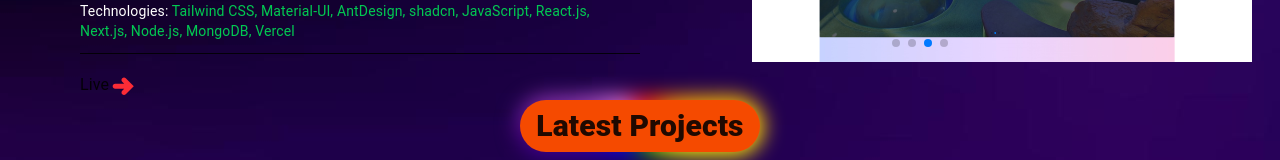
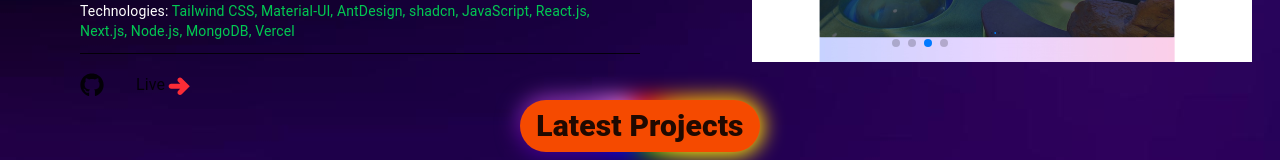
Before and after one commit to Nazrul144/nazrul-portfolio, a Next.js app: page /projects in a window 1280 px wide. Both pictures are taken after a click on the element 928 px from the left and 478 px from the top of the page. Shown: the part 435-595 px from the top of the page. Built offline with nearby package versions, Linux system fonts and the light colour scheme.

Commit message:
ReadShop serverSite link github code added

```diff
--- a/src/components/homePage/Projects.jsx
+++ b/src/components/homePage/Projects.jsx
@@ -54,6 +54,11 @@ const Projects = () => {
             {projectData[activeSlide - 1]?.githubServer && (
               <Link href={projectData[activeSlide - 1]?.githubServer}>
                 <span className="flex items-center gap-1">Server <FaGithub className="text-2xl" /></span>
+              </Link>
+            )}
+            {projectData[activeSlide - 1]?.github && (
+              <Link href={projectData[activeSlide - 1]?.github}>
+               <FaGithub className="text-2xl" />
               </Link>
             )}
             <Link href={`${projectData[activeSlide - 1]?.liveLink}`} passHref>
@@ -136,5 +141,8 @@ const projectData = [
     description:
       "A front-end project that allows users to easily book hotels for their holiday travels. The platform offers a user-friendly interface for selecting and reserving accommodations, helping travelers find the perfect stay for their vacations. The project features a dark theme for enhanced user experience and is fully responsive across all devices.",
     technologies: "Tailwind CSS, Material-UI, JavaScript, Firebase, React.js, Node.js, MongoDB,",
+    liveLink: 'https://hotel-booking-f7554.web.app',
+    githubClient: 'https://github.com/Nazrul144/hotel-booking-client-side',
+    githubServer: 'https://github.com/Nazrul144/hotel-booking-server-side'
   },
 ];
```
